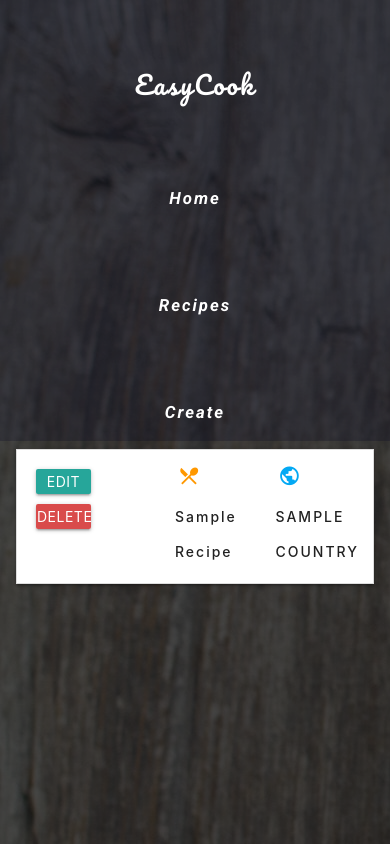
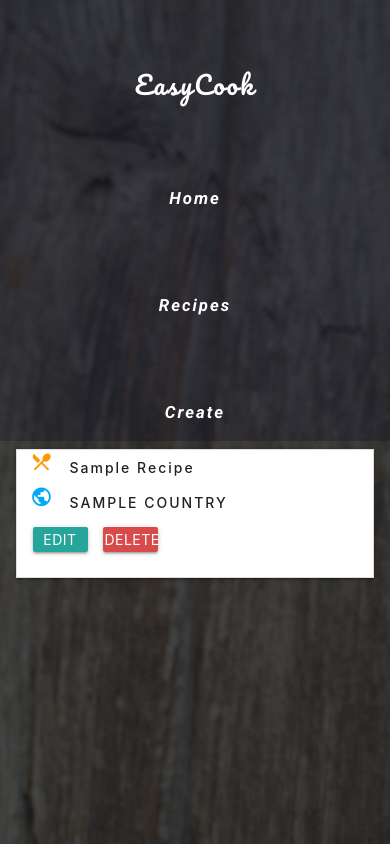
Before and after one commit to IIxShahinxII/cookbook, a Flask app: page /get_recipes in a window 390 px wide. Run offline with Flask 2, Linux system fonts and the light colour scheme; a database or web service that is not in the repository returns one stand-in record (values such as "Sample title"); some libraries are stand-ins or nearby versions; some web fonts are replaced.

Commit message:
all responsive and debugged.

```diff
--- a/templates/addrecipe.html
+++ b/templates/addrecipe.html
@@ -13,7 +13,7 @@
         </div>
         <div class="row">
             <div class="input-field col-xsm s12">
-                <i class="material-icons prefix country-icon">public</i>
+                <i class="material-icons prefix">public</i>
                 <input id="country" name="country" type="text" class="validate" required>
                 <label for="icon_prefix">Country Name</label>
             </div>
--- a/templates/base.html
+++ b/templates/base.html
@@ -12,15 +12,19 @@
 
 <body>
     <!-- The sidebar -->
+    <div class="container-fluid our-container">
+        <div class="sidebar-wrap">
             <div class="sidebar">
                 <a href="{{ url_for('home_page')}}" class="logo">EasyCook</a>
                 <a href="{{ url_for('home_page')}}">Home</a>
                 <a href="{{ url_for('get_recipes')}}">Recipes</a>
                 <a href="{{ url_for('add_recipe')}}">Create</a>
             </div>
+        </div>
         <div class="container content">
             {% block content %}
             {% endblock %}
+        </div>
     </div>
 
     <script src="https://cdnjs.cloudflare.com/ajax/libs/jquery/3.5.1/jquery.min.js"
--- a/templates/recipes.html
+++ b/templates/recipes.html
@@ -15,23 +15,25 @@
 
 <ul class="collapsible ul-recipes">
     {% for recipe in recipes %}
-    <li>
-        <div class="collapsible-header">
-            <div class="col s4">
-                <a href="{{ url_for('edit_recipe', recipe_id=recipe._id) }}"
-                    class="waves-effect waves-light btn small-btn">Edit</a>
-                <a href="{{ url_for('delete_recipe', recipe_id=recipe._id) }}"
-                    class="waves-effect waves-light btn small-btn" style="background-color: #ce1515c4;">Delete</a>
-            </div>
-            <div class="col s4 recipe-headline food-name">
-                <strong>
-                    <span><i class="material-icons prefix food-icon">local_dining</i>{{recipe.food_name}}</span>
-                </strong>
-            </div>
-            <div class="col s4 recipe-headline country-name">
-                <strong>
-                    <span><i class="material-icons prefix country-icon">public</i>{{recipe.country}}</span>
-                </strong>
+    <li class="row our-row">
+        <div class="collapsible-header col s12">
+            <div class="row our-row">
+                <div class="col s12 m5 recipe-headline food-name">
+                    <strong>
+                        <span><i class="material-icons prefix food-icon">local_dining</i>{{recipe.food_name}}</span>
+                    </strong>
+                </div>
+                <div class="col s12 m4 recipe-headline country-name">
+                    <strong>
+                        <span><i class="material-icons prefix country-icon">public</i>{{recipe.country}}</span>
+                    </strong>
+                </div>
+                <div class="col s12 m3 recipe-headline">
+                    <a href="{{ url_for('edit_recipe', recipe_id=recipe._id) }}"
+                        class="waves-effect waves-light btn small-btn">Edit</a>
+                    <a href="{{ url_for('delete_recipe', recipe_id=recipe._id) }}"
+                        class="waves-effect waves-light btn small-btn" style="background-color: #ce1515c4;">Delete</a>
+                </div>
             </div>
         </div>
         <div class="collapsible-body">
```
Also changed, not shown: templates/index.html (+5 -3 lines). Lines whose indentation alone changed are shown as unchanged.
